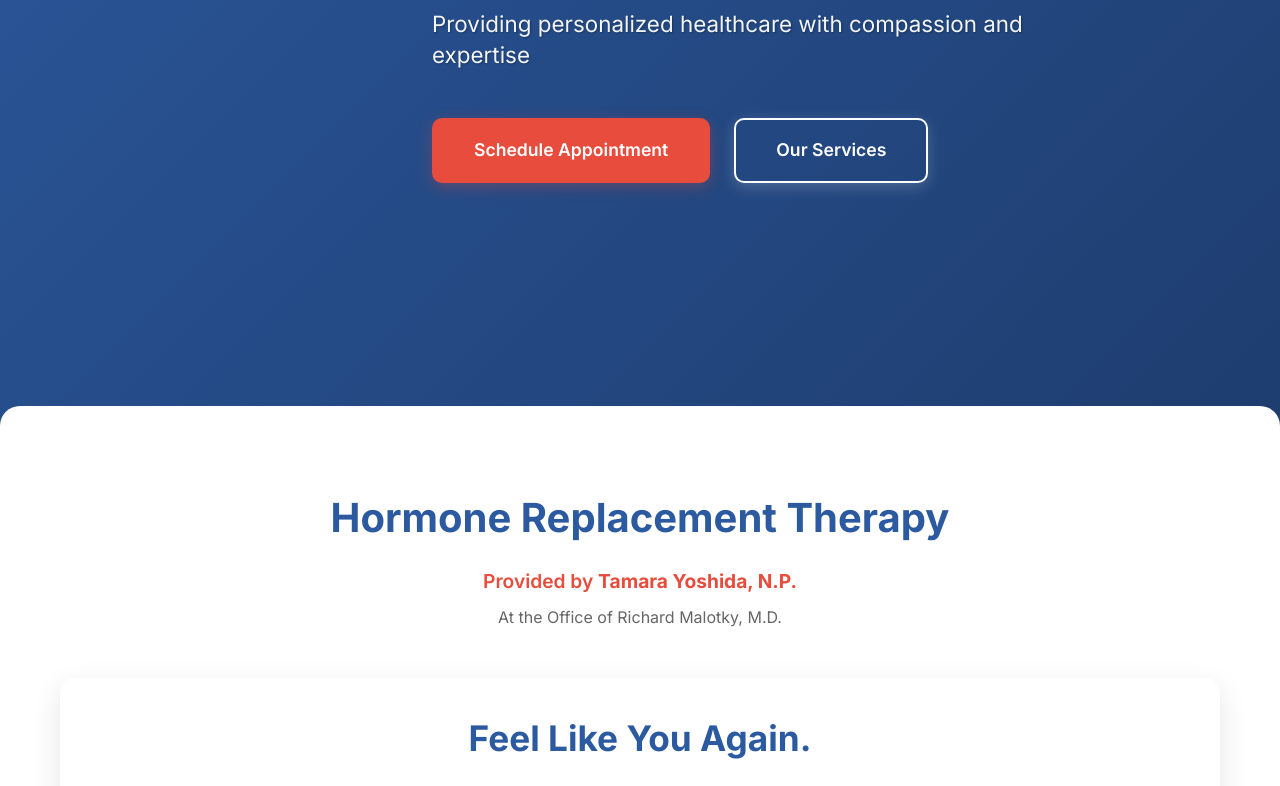
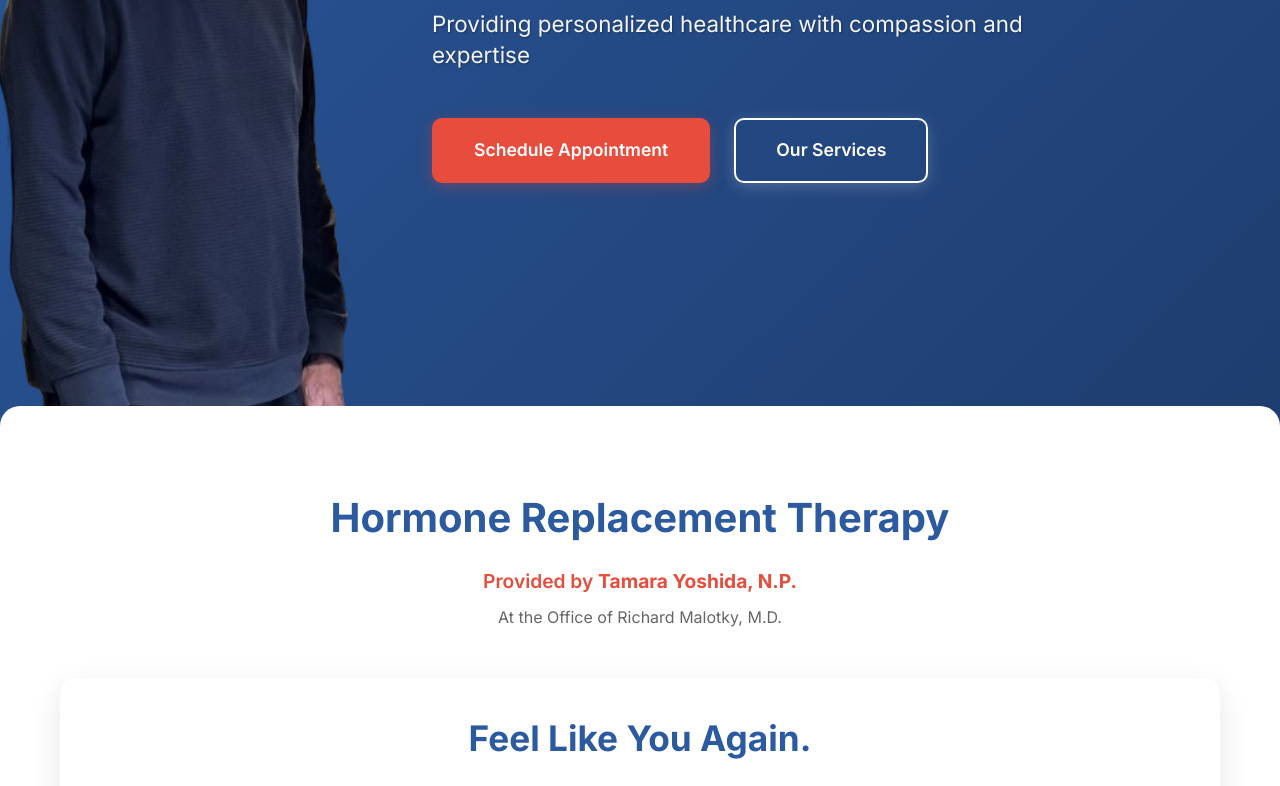
Before and after one commit to 8ephen/mom, a plain HTML site: page index.html in a window 1280 px wide. Shown: the part 534-1320 px from the top of the page. Drawn offline with Linux system fonts and the light colour scheme.

Commit message:
Update index.html

```diff
--- a/index.html
+++ b/index.html
@@ -40,7 +40,7 @@
             <div class="hero-content">
                 <div class="hero-main">
                     <div class="hero-image">
-                        <img src="./e217653a-0ea9-4a19-89cf-7ec070a6440c_removalai_preview.png" alt="Dr. Richard Malotky, M.D." class="doctor-portrait">
+                        <img src="./photo.png" alt="Dr. Richard Malotky, M.D." class="doctor-portrait">
                     </div>
                     <div class="hero-text">
                         <h2>Comprehensive Family Medicine in Redding, CA</h2>
```
